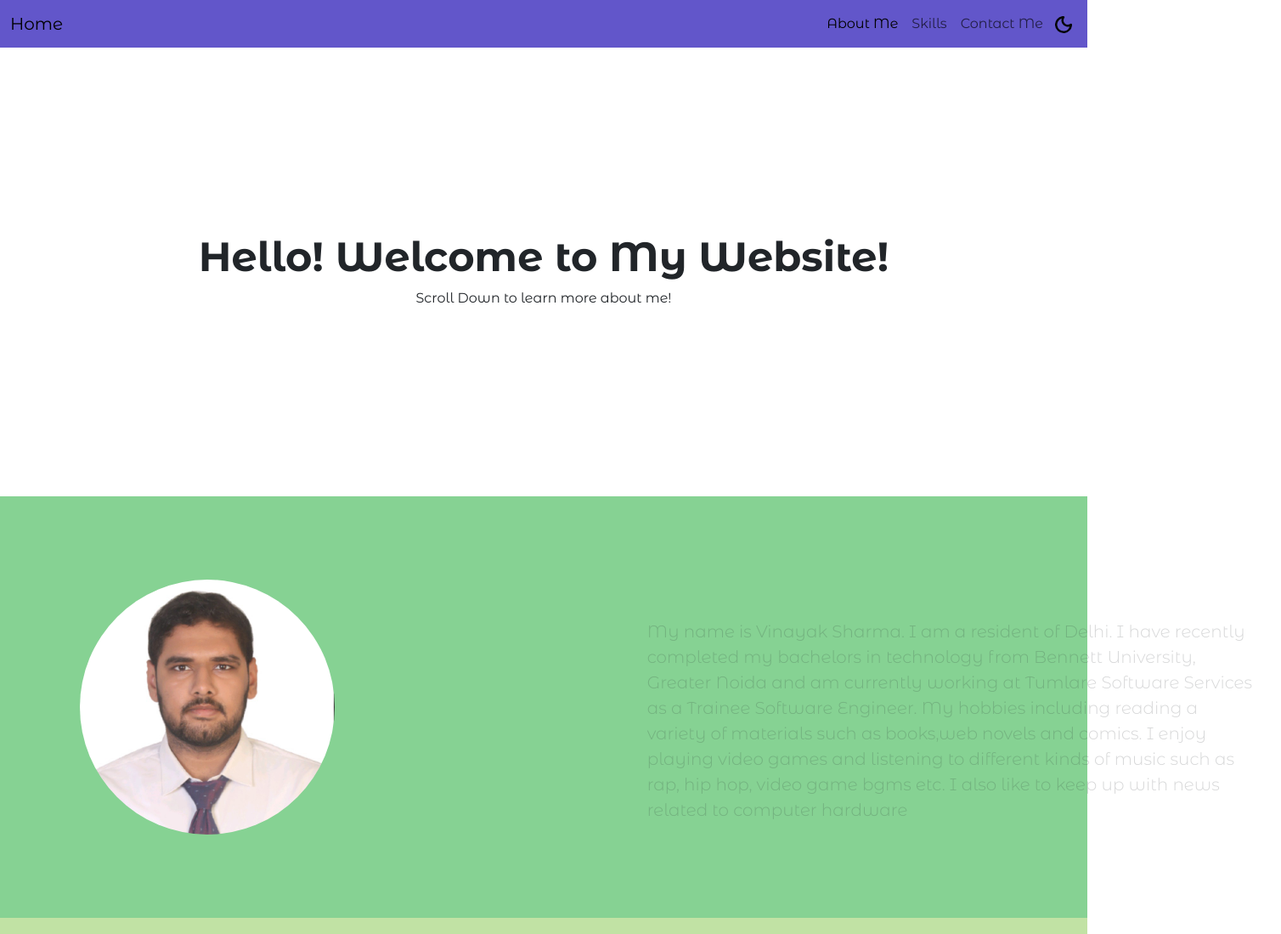
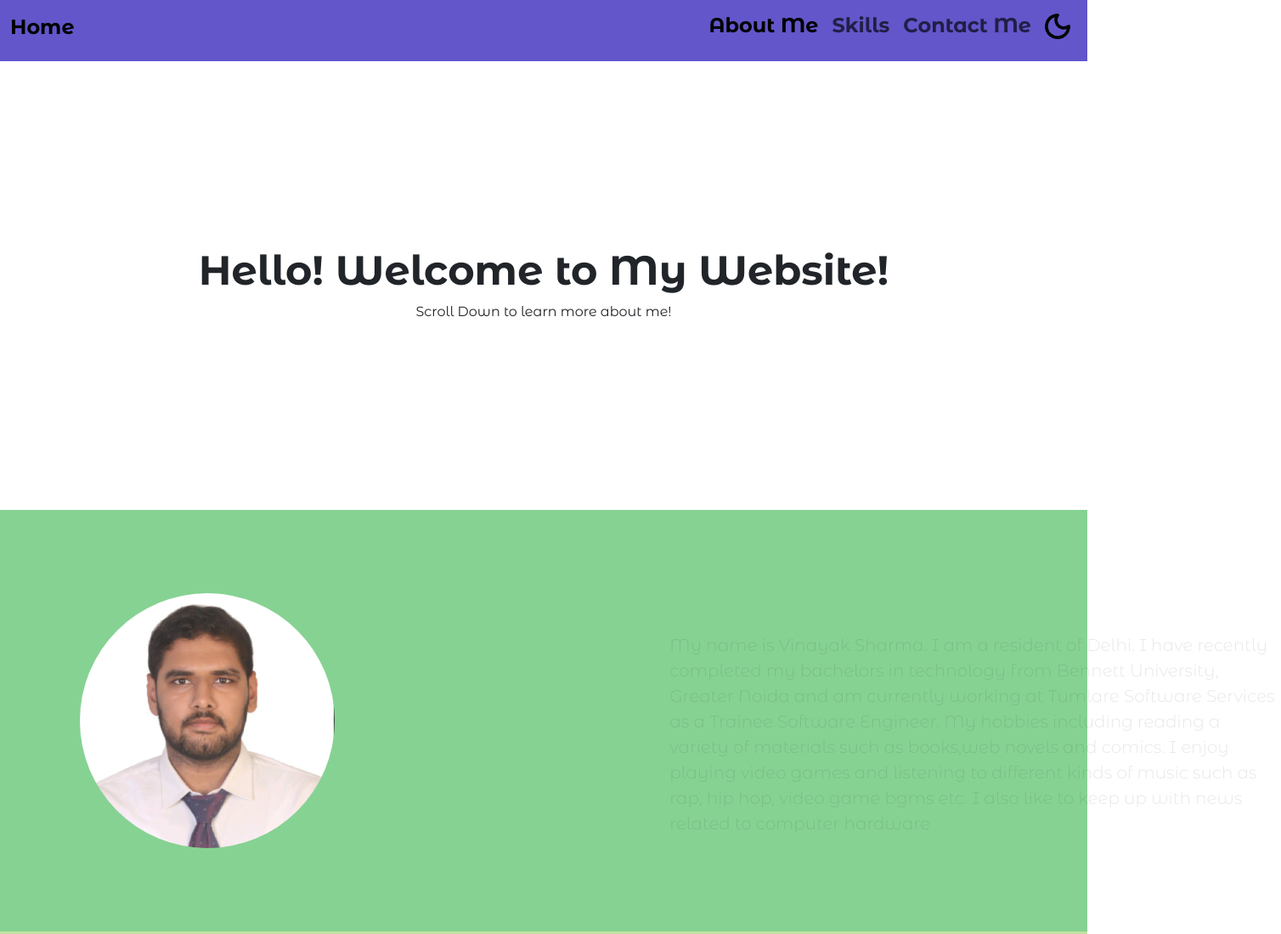
Before and after one commit to vinayak2509/Training-Website-3.0, a plain HTML site: page index.html in a window 1280 px wide. Shown: the top 1099 px of the page at 85% size, 1508 px wide, since content can reach past the window. Drawn offline with nearby package versions, Linux system fonts and the light colour scheme.

Commit message:
Increased Nav Text Size, Fixed dark mode Button

```diff
--- a/CSS/styles.css
+++ b/CSS/styles.css
@@ -9,7 +9,8 @@ body{
   border: none;
 }
 .dark-mode-img{
-  height: 20px;
+  height: 30px;
+  margin-bottom: 10px;
 }
 
 .welcome{
--- a/index.html
+++ b/index.html
@@ -12,16 +12,16 @@
     <header class="sticky-top tp">
       <nav class="navbar navbar-expand-lg">
         <div class="container-fluid">
-          <a class="navbar-brand" href="#home">Home</a>
+          <a class="navbar-brand" href="#home"><h4 class="fw-bold">Home</h4></a>
           <button class="navbar-toggler" type="button" data-bs-toggle="collapse" data-bs-target="#navbarNavAltMarkup" aria-controls="navbarNavAltMarkup" aria-expanded="false" aria-label="Toggle navigation">
             <span class="navbar-toggler-icon"></span>
           </button>
           <div class="collapse navbar-collapse" id="navbarNavAltMarkup">
             <div class="navbar-nav ms-auto">
-              <a class="nav-link active" aria-current="page" href="#about-me">About Me</a>
-              <a class="nav-link" href="#skills">Skills</a>
-              <a class="nav-link" href="#contact">Contact Me</a>
-              <button class="light"><img class="dark-mode-img" src="Images/moon-dark-theme.svg" alt=""></button>
+              <a class="nav-link active" aria-current="page" href="#about-me"><h4 class="fw-bold">About Me</h4></a>
+              <a class="nav-link" href="#skills"><h4 class="fw-bold">Skills</h4></a>
+              <a class="nav-link" href="#contact"><h4 class="fw-bold">Contact Me</h4></a>
+              <a class="nav-link light"><img class="dark-mode-img" src="Images/moon-dark-theme.svg" alt=""></a>
             </div>
           </div>
         </div>
```
